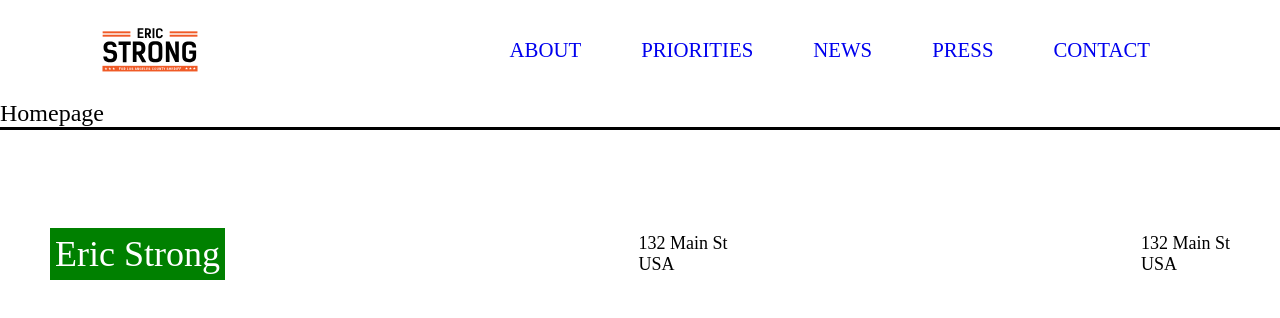
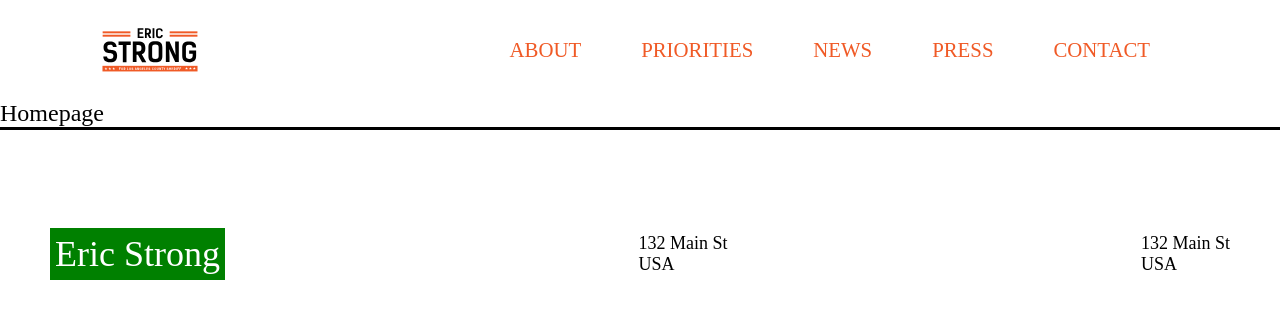
Before and after one commit to rbhidalgo/strong4sheriff.com, a Next.js app: page / in a window 1280 px wide. Shown: the top 318 px of the page. Built offline with nearby package versions, Linux system fonts and the light colour scheme; a web font is replaced by a local one.

Commit message:
color update

```diff
--- a/styles/Navbar.module.scss
+++ b/styles/Navbar.module.scss
@@ -21,6 +21,7 @@
   cursor: pointer;
   a {
     text-decoration: none;
+    color: $color-primary;
   }
 }
 
```
